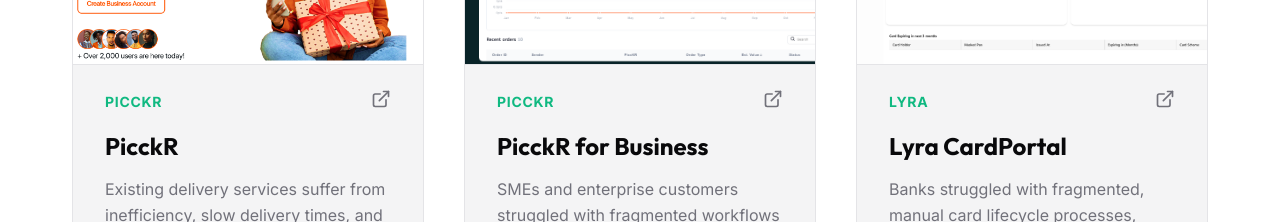
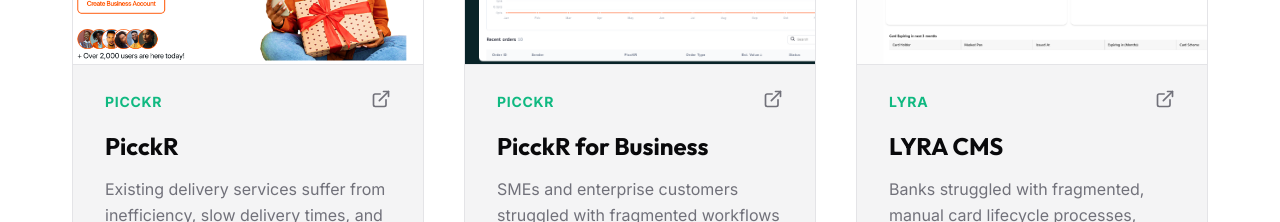
Before and after one commit to Bigwondy/PM-Portfolio, a Next.js app: page / in a window 1280 px wide. Shown: the part 1380-1602 px from the top of the page. Built offline with nearby package versions, Linux system fonts and the light colour scheme.

Commit message:
Rename Lyra CardPortal to LYRA CMS

```diff
--- a/data/projects.js
+++ b/data/projects.js
@@ -33,12 +33,12 @@
   },
   {
     id: "lyra-cardportal",
-    title: "Lyra CardPortal",
+    title: "LYRA CMS",
     company: "Lyra",
     product: "Bank Card Operations Platform",
     problem: "Banks struggled with fragmented, manual card lifecycle processes, leading to delays, poor visibility, and compliance risks as volumes grew.",
     role: "Led discovery, defined end-to-end issuance workflows, and authored functional requirements to align banking operations with technical constraints.",
-    solution: "Defined Lyra CardPortal, a centralized platform digitizing card operations with role-based workflows, real-time stock management, and core banking integrations.",
+    solution: "Defined LYRA CMS, a centralized platform digitizing card operations with role-based workflows, real-time stock management, and core banking integrations.",
     metrics: [
       "Improved transparency across issuance workflows",
       "Reduced manual coordination significantly",
```
